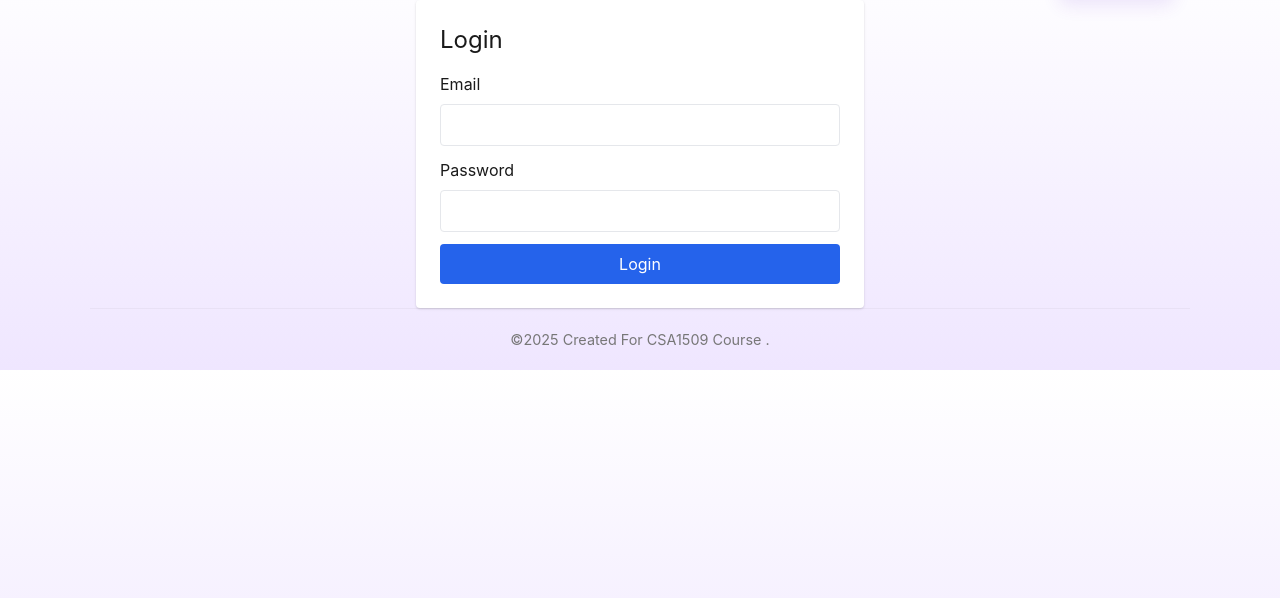
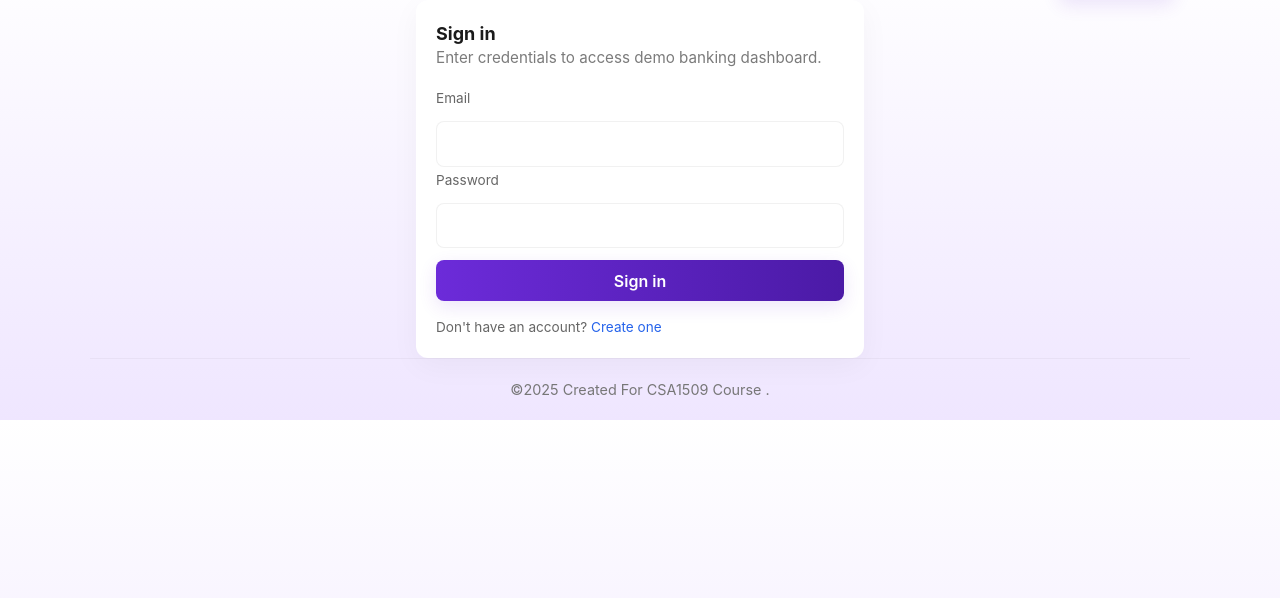
Before and after one commit to Karanam-23/online-banking, a Flask app: page /login in a window 1280 px wide. Shown: the part 43-641 px from the top of the page. Run offline with Flask 3, Linux system fonts and the light colour scheme.

Commit message:
Update login.html

```diff
--- a/templates/login.html
+++ b/templates/login.html
@@ -1,13 +1,23 @@
 {% extends "base.html" %}
 {% block content %}
-<div class="max-w-md mx-auto bg-white p-6 rounded shadow">
-  <h2 class="text-2xl mb-4">Login</h2>
-  <form method="post">
-    <label class="block mb-2">Email</label>
-    <input name="email" type="email" required class="w-full mb-3 p-2 border rounded">
-    <label class="block mb-2">Password</label>
-    <input name="password" type="password" required class="w-full mb-3 p-2 border rounded">
-    <button class="w-full bg-blue-600 text-white py-2 rounded">Login</button>
-  </form>
+<div class="max-w-md mx-auto">
+  <div class="card">
+    <h2 class="h2">Sign in</h2>
+    <p class="muted">Enter credentials to access demo banking dashboard.</p>
+
+    <form method="post" class="mt-4 space-y-3">
+      <label class="small">Email</label>
+      <input name="email" type="email" class="input" required>
+
+      <label class="small">Password</label>
+      <input name="password" type="password" class="input" required>
+
+      <button class="btn btn-primary w-full mt-2">Sign in</button>
+    </form>
+
+    <div class="mt-4 small">
+      Don't have an account? <a class="text-blue-600" href="{{ url_for('register') }}">Create one</a>
+    </div>
+  </div>
 </div>
 {% endblock %}
```
